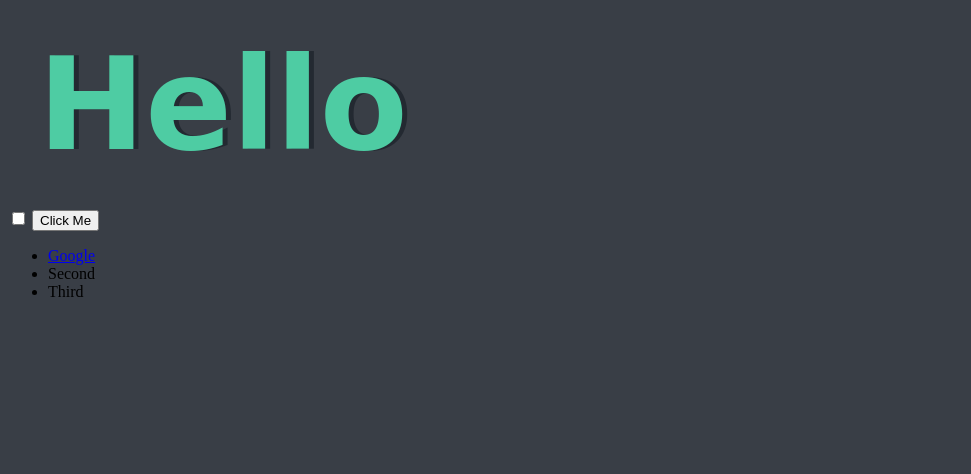
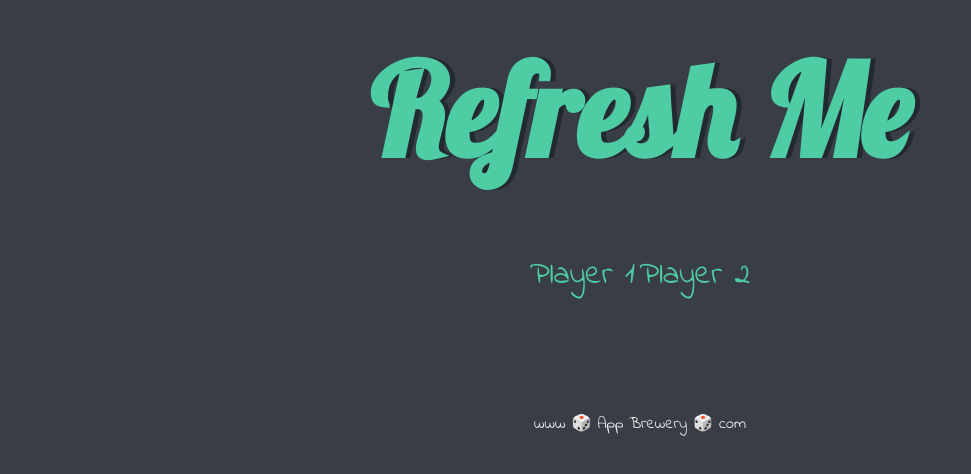
Before and after one commit to subodhdhakal/Dice-Game, a plain HTML site: page index.html in a window 1280 px wide. Shown: the whole page, without its empty margins (0-971 px from the left). Drawn offline with Linux system fonts and the light colour scheme.

Commit message:
changed files

```diff
--- a/index.html
+++ b/index.html
@@ -2,24 +2,32 @@
 <html lang="en" dir="ltr">
   <head>
     <meta charset="utf-8">
-    <title>My Website</title>
+    <title>Dicee</title>
     <link rel="stylesheet" href="styles.css">
+    <link href="https://fonts.googleapis.com/css?family=Indie+Flower|Lobster" rel="stylesheet">
 
   </head>
   <body>
 
-    <h1>Hello</h1>
+    <div class="container">
+      <h1>Refresh Me</h1>
 
-    <input type="checkbox">
+      <div class="dice">
+        <p>Player 1</p>
+        <img class="img1" src="">
+      </div>
 
-    <button style=":active color:red;">Click Me</button>
-    <ul>
-      <li class="list">
-        <a href="https://www.google.com">Google</a>
-      </li>
-      <li class="list">Second</li>
-      <li class="list">Third</li>
-    </ul>
+      <div class="dice">
+        <p>Player 2</p>
+        <img class="img2" src="">
+      </div>
+
+    </div>
+
+
   </body>
 
+  <footer>
+    www 🎲 App Brewery 🎲 com
+  </footer>
 </html>
```
Also changed, not shown: dicee.html (deleted, +0 -33 lines).
